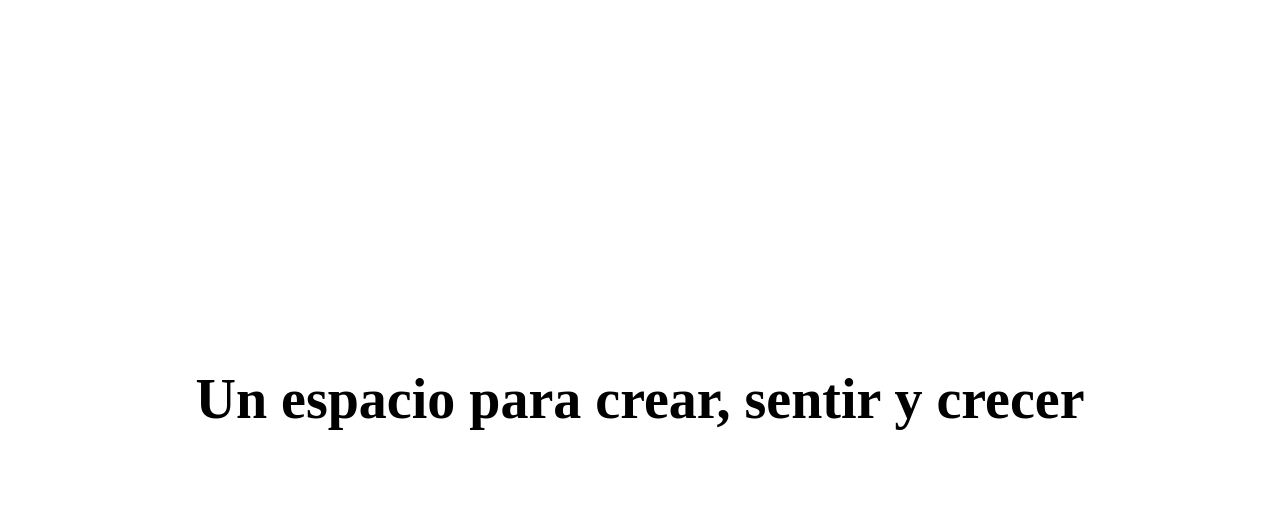
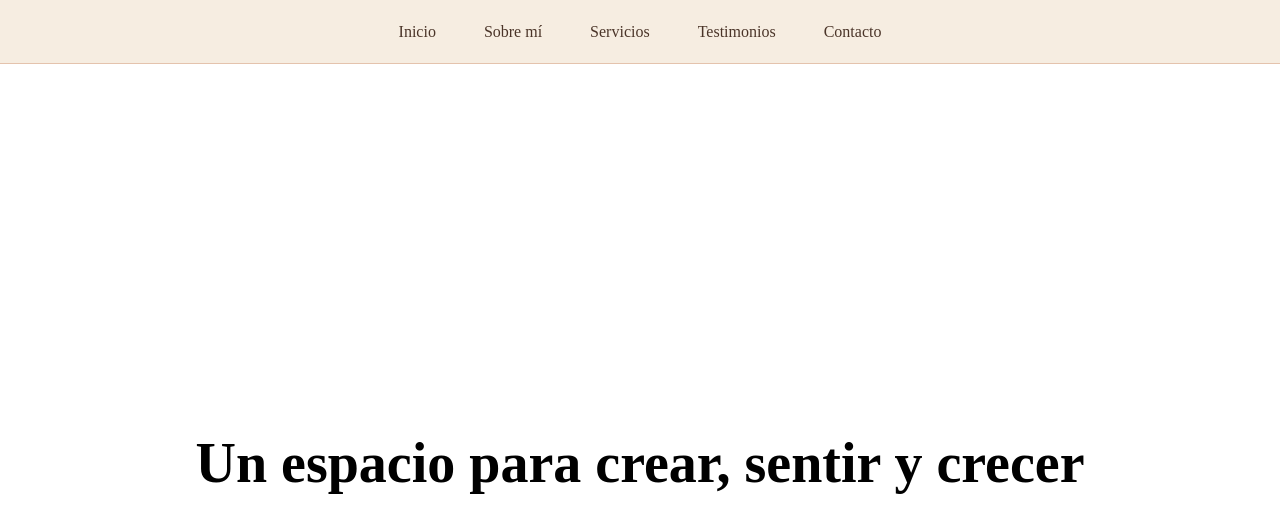
Before and after one commit to candelasahade/web-arteterapiacandela, a Vue app: page / in a window 1280 px wide. Shown: the top 532 px of the page. Built offline with nearby package versions, Linux system fonts and the light colour scheme.

Commit message:
Added nav bar component

```diff
--- a/src/App.vue
+++ b/src/App.vue
@@ -1,8 +1,10 @@
 <script setup lang="ts">
+import NavBar from '@/components/base/NavBar.vue'
 import MainSection from '@/components/sections/MainSection.vue'
 </script>
 
 <template>
+  <NavBar />
   <main>
     <MainSection />
   </main>
--- /dev/null
+++ b/src/components/base/NavBar.vue
@@ -0,0 +1,178 @@
+<script setup lang="ts">
+import { ref } from 'vue'
+
+const isMenuOpen = ref(false)
+
+const navItems = [
+  { label: 'Inicio', href: '#main' },
+  { label: 'Sobre mí', href: '#sobre-mi' },
+  { label: 'Servicios', href: '#servicios' },
+  { label: 'Testimonios', href: '#testimonios' },
+  { label: 'Contacto', href: '#contacto' },
+]
+</script>
+
+<template>
+  <nav class="nav-bar">
+    <button
+      type="button"
+      class="nav-bar__toggle"
+      :class="{ 'nav-bar__toggle--open': isMenuOpen }"
+      aria-controls="nav-bar-menu"
+      :aria-expanded="isMenuOpen"
+      @click="isMenuOpen = !isMenuOpen"
+    >
+      <span class="nav-bar__toggle-bar" />
+      <span class="nav-bar__toggle-bar" />
+      <span class="nav-bar__toggle-bar" />
+      <span class="nav-bar__sr-only">Abrir menú</span>
+    </button>
+
+    <ul
+      id="nav-bar-menu"
+      class="nav-bar__list"
+      :class="{ 'nav-bar__list--open': isMenuOpen }"
+    >
+      <li v-for="item in navItems" :key="item.href" class="nav-bar__item">
+        <a class="nav-bar__link" :href="item.href" @click="isMenuOpen = false">
+          {{ item.label }}
+        </a>
+      </li>
+    </ul>
+  </nav>
+</template>
+
+<style scoped>
+.nav-bar {
+  position: sticky;
+  top: 0;
+  z-index: 100;
+  display: flex;
+  align-items: center;
+  height: var(--nav-height);
+  padding-inline: 1rem;
+  background-color: var(--color-bg);
+  border-bottom: 1px solid var(--color-accent-soft);
+}
+
+.nav-bar__toggle {
+  display: flex;
+  flex-direction: column;
+  justify-content: center;
+  align-items: center;
+  gap: 5px;
+  width: 2.25rem;
+  height: 2.25rem;
+  padding: 0;
+  border: none;
+  background: none;
+  cursor: pointer;
+}
+
+.nav-bar__toggle-bar {
+  width: 1.5rem;
+  height: 2px;
+  background-color: var(--color-text);
+  transition:
+    transform 0.2s ease,
+    opacity 0.2s ease;
+}
+
+.nav-bar__toggle--open .nav-bar__toggle-bar:nth-child(1) {
+  transform: translateY(7px) rotate(45deg);
+}
+
+.nav-bar__toggle--open .nav-bar__toggle-bar:nth-child(2) {
+  opacity: 0;
+}
+
+.nav-bar__toggle--open .nav-bar__toggle-bar:nth-child(3) {
+  transform: translateY(-7px) rotate(-45deg);
+}
+
+.nav-bar__sr-only {
+  position: absolute;
+  width: 1px;
+  height: 1px;
+  padding: 0;
+  overflow: hidden;
+  clip: rect(0, 0, 0, 0);
+  white-space: nowrap;
+  border: 0;
+}
+
+.nav-bar__list {
+  list-style: none;
+  margin: 0;
+  padding: 0;
+}
+
+.nav-bar__link {
+  display: inline-block;
+  padding: 0.5rem 0.75rem;
+  color: var(--color-text);
+  text-decoration: none;
+  font-weight: 500;
+  border-radius: 0.375rem;
+  transition:
+    color 0.2s ease,
+    background-color 0.2s ease;
+}
+
+.nav-bar__link:hover,
+.nav-bar__link:focus-visible {
+  color: var(--color-accent);
+  background-color: var(--color-accent-soft);
+}
+
+/* Mobile: hamburger + collapsible dropdown panel */
+@media (max-width: 767px) {
+  .nav-bar__list {
+    position: absolute;
+    top: var(--nav-height);
+    left: 0;
+    right: 0;
+    display: flex;
+    flex-direction: column;
+    align-items: center;
+    gap: 0.25rem;
+    padding: 0.5rem 1rem 1rem;
+    background-color: var(--color-bg);
+    border-bottom: 1px solid var(--color-accent-soft);
+    transform: translateY(-8px);
+    opacity: 0;
+    pointer-events: none;
+    transition:
+      transform 0.2s ease,
+      opacity 0.2s ease;
+  }
+
+  .nav-bar__list--open {
+    transform: translateY(0);
+    opacity: 1;
+    pointer-events: auto;
+  }
+
+  .nav-bar__item {
+    width: 100%;
+    text-align: center;
+  }
+}
+
+/* Desktop: centered row, no hamburger */
+@media (min-width: 768px) {
+  .nav-bar {
+    justify-content: center;
+  }
+
+  .nav-bar__toggle {
+    display: none;
+  }
+
+  .nav-bar__list {
+    display: flex;
+    justify-content: center;
+    gap: 1.5rem;
+  }
+}
+</style>
--- a/src/components/base/base.css
+++ b/src/components/base/base.css
@@ -1,3 +1,11 @@
+:root {
+  --color-bg: #f6ede1;
+  --color-text: #4a3428;
+  --color-accent: #b4623e;
+  --color-accent-soft: #e4c3ad;
+  --nav-height: 4rem;
+}
+
 *,
 *::before,
 *::after {
```
